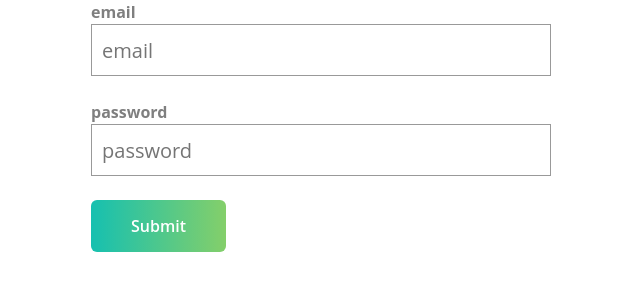
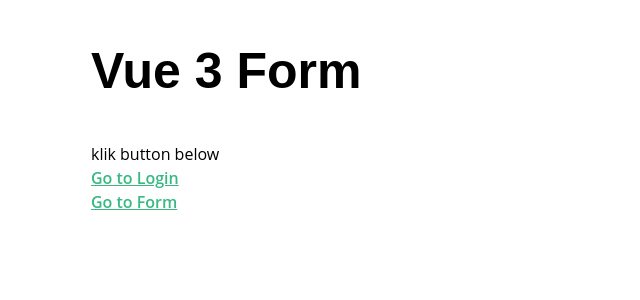
Before and after one commit to carvelsaputra/form-vue-3, a Vue app: page / in a window 1280 px wide. Shown: the top 300 px of the page, without its empty margins (339-979 px from the left). Built offline with nearby package versions, Linux system fonts and the light colour scheme.

Commit message:
setup vue-router

```diff
--- a/src/App.vue
+++ b/src/App.vue
@@ -1,14 +1,21 @@
 <template>
   <div id="app">
-    <LoginForm />
+    <div>
+      <h1>Vue 3 Form</h1>
+      klik button below
+      <br />
+      <router-link to="/login">Go to Login</router-link>
+      <br />
+      <router-link to="/form">Go to Form</router-link>
+    </div>
+    <router-view />
   </div>
 </template>
 
 <script>
-import LoginForm from "@/views/LoginForm";
-
+// import LoginForm from "@/views/LoginForm";
 export default {
-  components: { LoginForm },
+  // components: { LoginForm },
 };
 </script>
 
--- /dev/null
+++ b/src/routes/index.js
@@ -0,0 +1,23 @@
+import { createWebHistory, createRouter } from "vue-router";
+import LoginForm from "../views/LoginForm.vue";
+import SimpleForm from "../views/SimpleForm.vue";
+
+const routes = [
+  {
+    path: "/login",
+    name: "Auth",
+    component: LoginForm,
+  },
+  {
+    path: "/form",
+    name: "Form",
+    component: SimpleForm,
+  },
+];
+
+const router = createRouter({
+  history: createWebHistory(),
+  routes,
+});
+
+export default router;
```
Also changed, not shown: src/main.js (+19 -17 lines).
